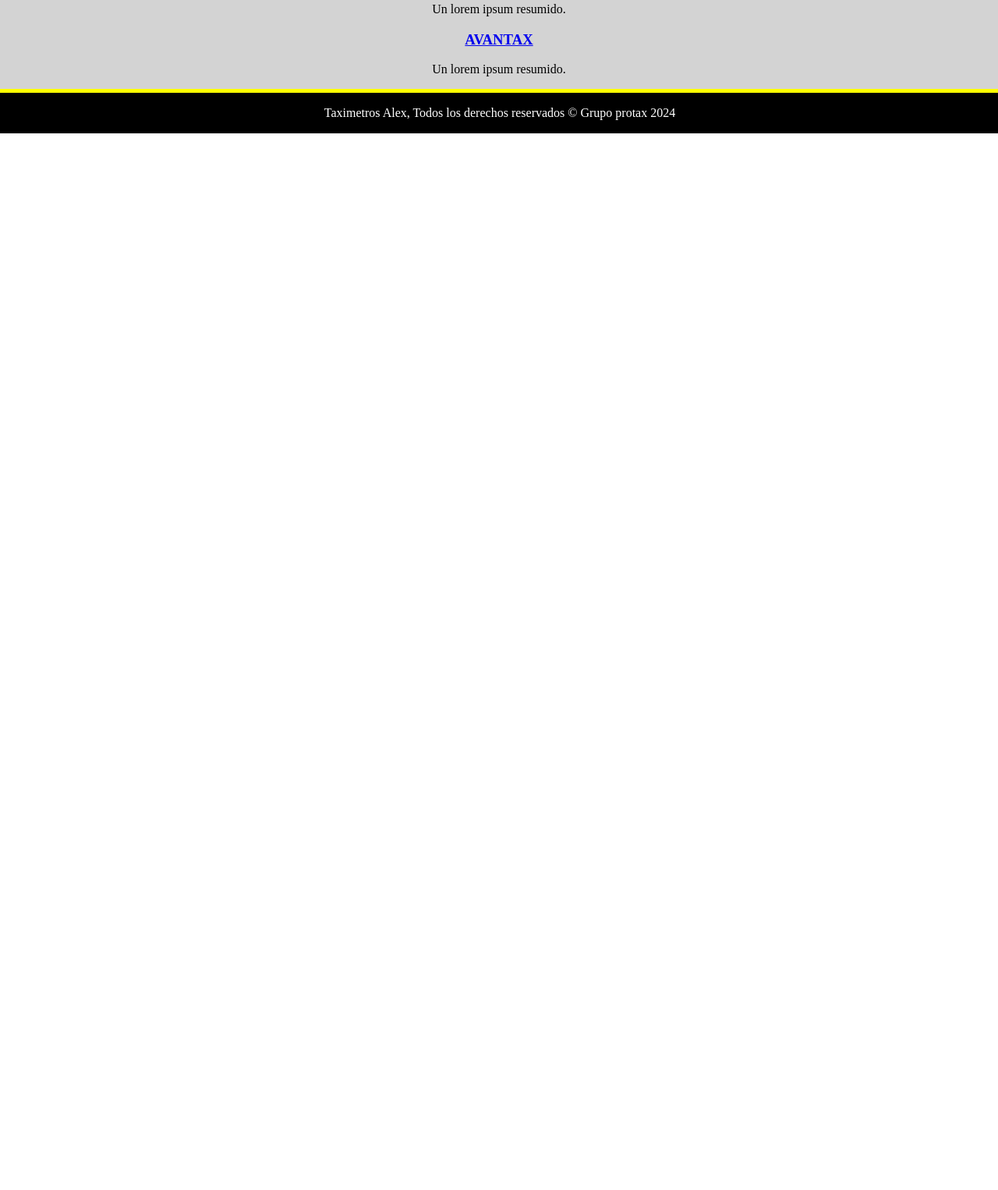
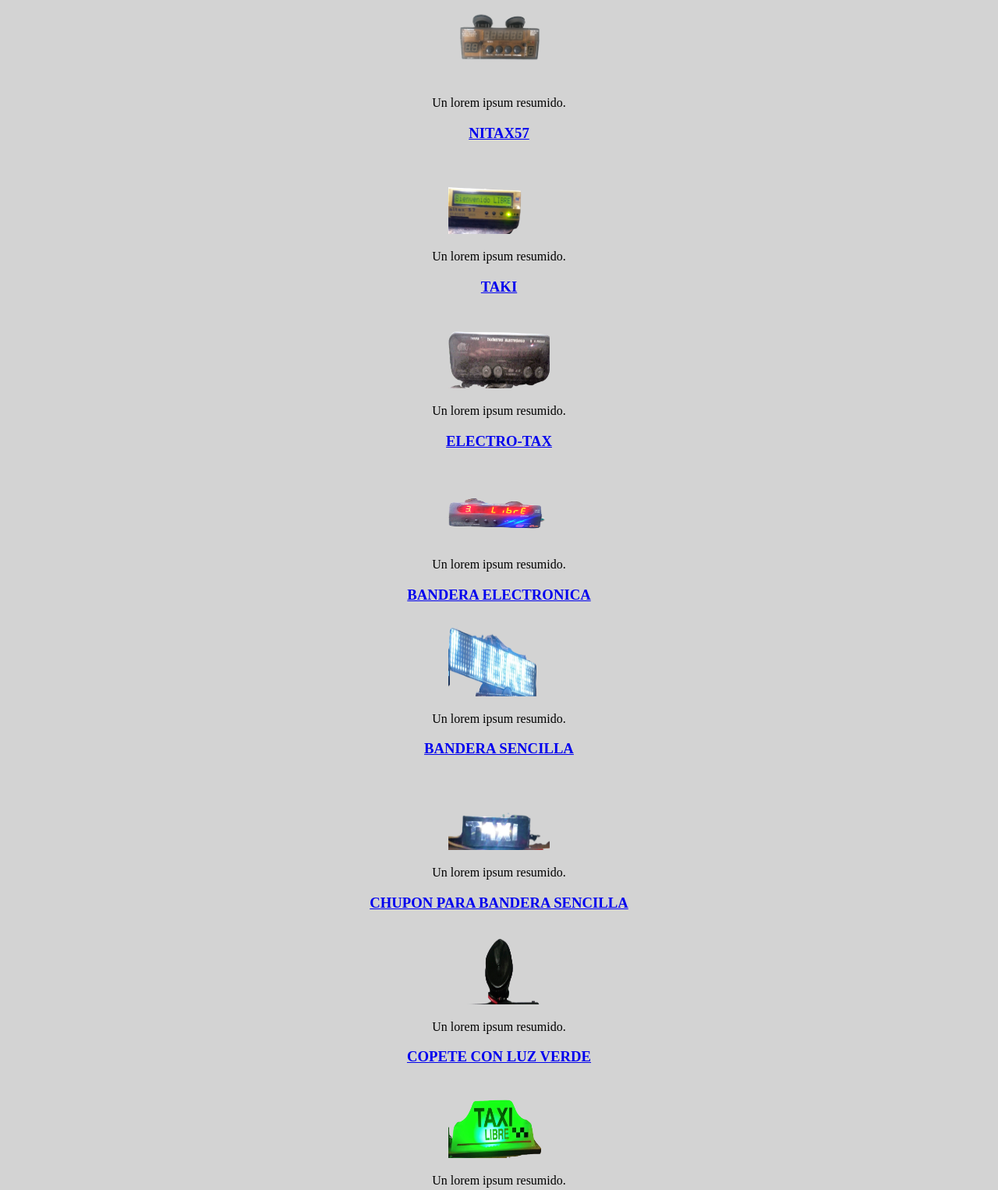
Before and after one commit to OctavioICO2000/Web-site-TAXIMETROS-ALEX, a plain HTML site: page index.html in a window 1280 px wide. Shown: the part 936-2462 px from the top of the page at 78% size. Before the commit the page ends 1107 px from the top, so only its background shows below. Drawn offline with Linux system fonts and the light colour scheme.

Commit message:
Update index.html
IMAGENES CARGADAS

```diff
--- a/index.html
+++ b/index.html
@@ -7,7 +7,7 @@
 <meta name="keywords" content="TAXIMETROS">
 <meta name="viewport" content="width=device-width; initial-scale=1.0">
 <title>TAXIMETROS ALEX</title>
-<link rel="icon" href="imagenes/01_logotax.png">
+<link rel="icon" href="01_logotax.png">
 <link href="colors.css" rel="stylesheet" type="text/css"/>
 <link href="base.css" rel="stylesheet" type="text/css"/>
 <link href="great.css" rel="stylesheet" type="text/css" media="screen and (min-width: 981px)"/>
@@ -22,7 +22,7 @@
 <h2 class="display-great">Venta, reparación y programación</h2>
 <h2 class="display-medium">Venta, reparación y programación</h2>
 <h2 class="display-mini">Venta, reparación y programación</h2>
-<img class="logoprotax" src="imagenes/01_logotax.png">
+<img class="logoprotax" src="01_logotax.png">
 </div>
 </header>
 
@@ -55,23 +55,61 @@
 <h2>TAXIMETROS Y ACCESORIOS</h2>
 <article>
 <h3><a href="#">PROTAX</a></h3>
-<img class="productos" src="imagenes/02_protax.png">
+<img class="productos" src="02_protax.png">
 <p class="display-great display-medium display-mini">
 Un lorem ipsum resumido.</p>
 </article>
 <article>
 <h3><a href="#">NEOTAX</a></h3>
-<img class="productos" src="imagenes/03_neotax.png">
+<img class="productos" src="03_neotax.png">
 <p class="display-great display-medium display-mini">
 Un lorem ipsum resumido.</p>
 </article>
 <article>
 <h3><a href="#">AVANTAX</a></h3>
+<img class="productos" src="04_avantax.png">
 <p class="display-great display-medium display-mini">
 Un lorem ipsum resumido.</p>
 </article>
 <article>
-<h3><a href="#">AVANTAX</a></h3>
+<h3><a href="#">NITAX57</a></h3>
+<img class="productos" src="05_nitax57.png">
+<p class="display-great display-medium display-mini">
+Un lorem ipsum resumido.</p>
+</article>
+<article>
+<h3><a href="#">TAKI</a></h3>
+<img class="productos" src="06_taki.png">
+<p class="display-great display-medium display-mini">
+Un lorem ipsum resumido.</p>
+</article>
+<article>
+<h3><a href="#">ELECTRO-TAX</a></h3>
+<img class="productos" src="07_electro-tax.png">
+<p class="display-great display-medium display-mini">
+Un lorem ipsum resumido.</p>
+</article>
+<article>
+<h3><a href="#">BANDERA ELECTRONICA</a></h3>
+<img class="productos" src="08_banderaelectronica.png">
+<p class="display-great display-medium display-mini">
+Un lorem ipsum resumido.</p>
+</article>
+<article>
+<h3><a href="#">BANDERA SENCILLA</a></h3>
+<img class="productos" src="09_banderasencilla.png">
+<p class="display-great display-medium display-mini">
+Un lorem ipsum resumido.</p>
+</article>
+<article>
+<h3><a href="#">CHUPON PARA BANDERA SENCILLA</a></h3>
+<img class="productos" src="10_chupon-bandera-sencillo.png">
+<p class="display-great display-medium display-mini">
+Un lorem ipsum resumido.</p>
+</article>
+<article>
+<h3><a href="#">COPETE CON LUZ VERDE</a></h3>
+<img class="productos" src="11_copeteluzverde.png">
 <p class="display-great display-medium display-mini">
 Un lorem ipsum resumido.</p>
 </article>
```
